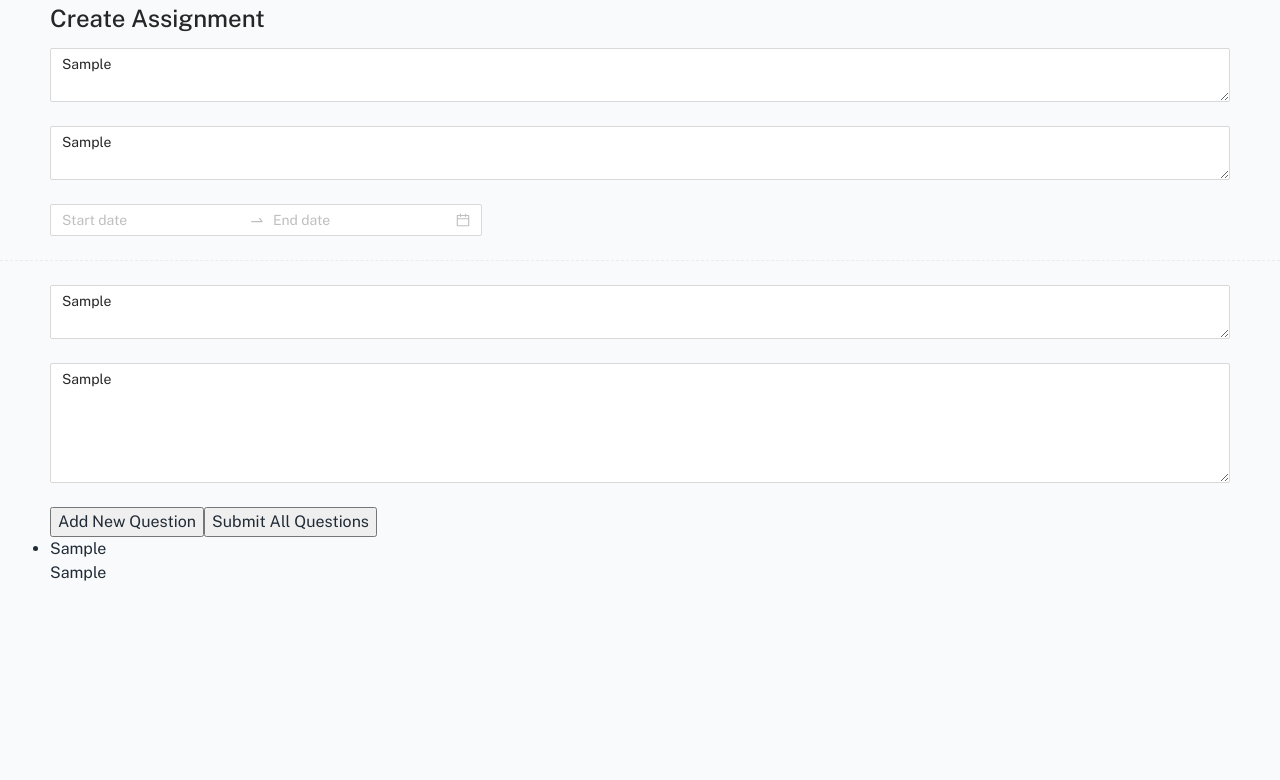
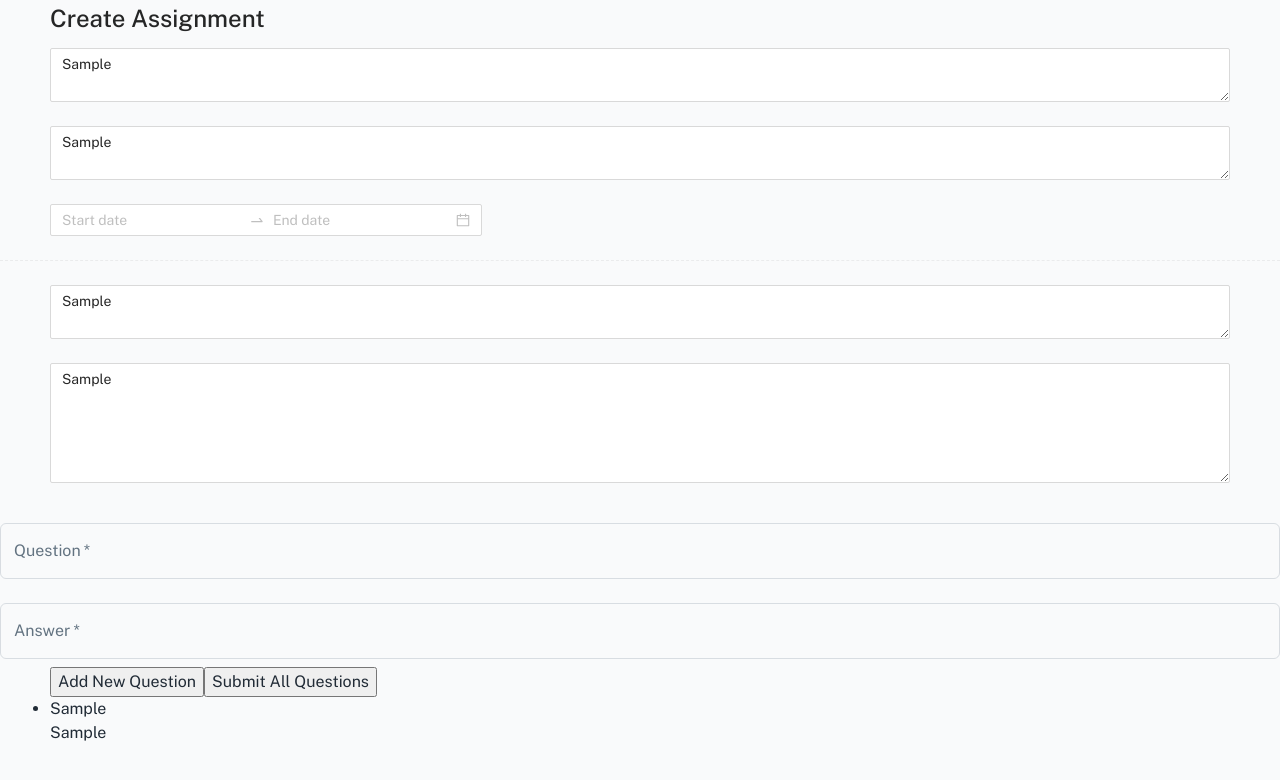
Before and after one commit to Jasyu11/smart-Education, a React (Create React App) app: page /Assign in a window 1280 px wide. Both pictures are taken after typing "Sample", "Sample", "Sample", "Sample" into the empty fields and a click on the button "Add New Question". Shown: the top 780 px of the page. Built offline with nearby package versions, Linux system fonts and the light colour scheme; a web font is replaced by a local one.

Commit message:
complete

```diff
--- a/src/pages/Assign.js
+++ b/src/pages/Assign.js
@@ -3,6 +3,7 @@ import { useState } from "react";
 import { Button, DatePicker, Space, Input, Typography, Divider, Card } from "antd";
 import "antd/dist/antd.css";
 // import "./index.css";
+import TextField from '@mui/material/TextField';
 
 
 
@@ -21,6 +22,8 @@ const Assign = () => {
 
   const [assignmentinfolist, setassignmentinfolist] = useState([]);
   const [questionlist, setquestionlist] = useState([]);
+
+
 
   const handleChangeAssigntitle = (event) => {
     setAssigntitle(event.target.value);
@@ -102,6 +105,14 @@ const Assign = () => {
         />
       </div>
       <br />
+      <div>
+        {questionlist.map(item =>{
+          return<div>
+            <TextField id={item.question} required fullWidth label={"Question"} margin="normal"/>
+            <TextField id={item.answer} required fullWidth label={"Answer"} margin="normal"/>
+          </div>
+        })}
+      </div>
       <div style={{padding:"0 50px"}}>
       <button onClick={handleClick}>Add New Question</button>
       <button onClick={handleAssignmentinfolist}>Submit All Questions</button>
--- a/src/pages/DashboardAppPage.js
+++ b/src/pages/DashboardAppPage.js
@@ -48,7 +48,7 @@ export default function DashboardAppPage() {
                   }
               }}`,
       };
-      fetch('http://localhost:8080/graphql', {
+      fetch('http://172.20.10.4:8080/graphql', {
         method: 'POST',
         body: JSON.stringify(studentRequestBody),
         headers: {
```
Also changed, not shown: src/routes.js (+12 -12 lines).
